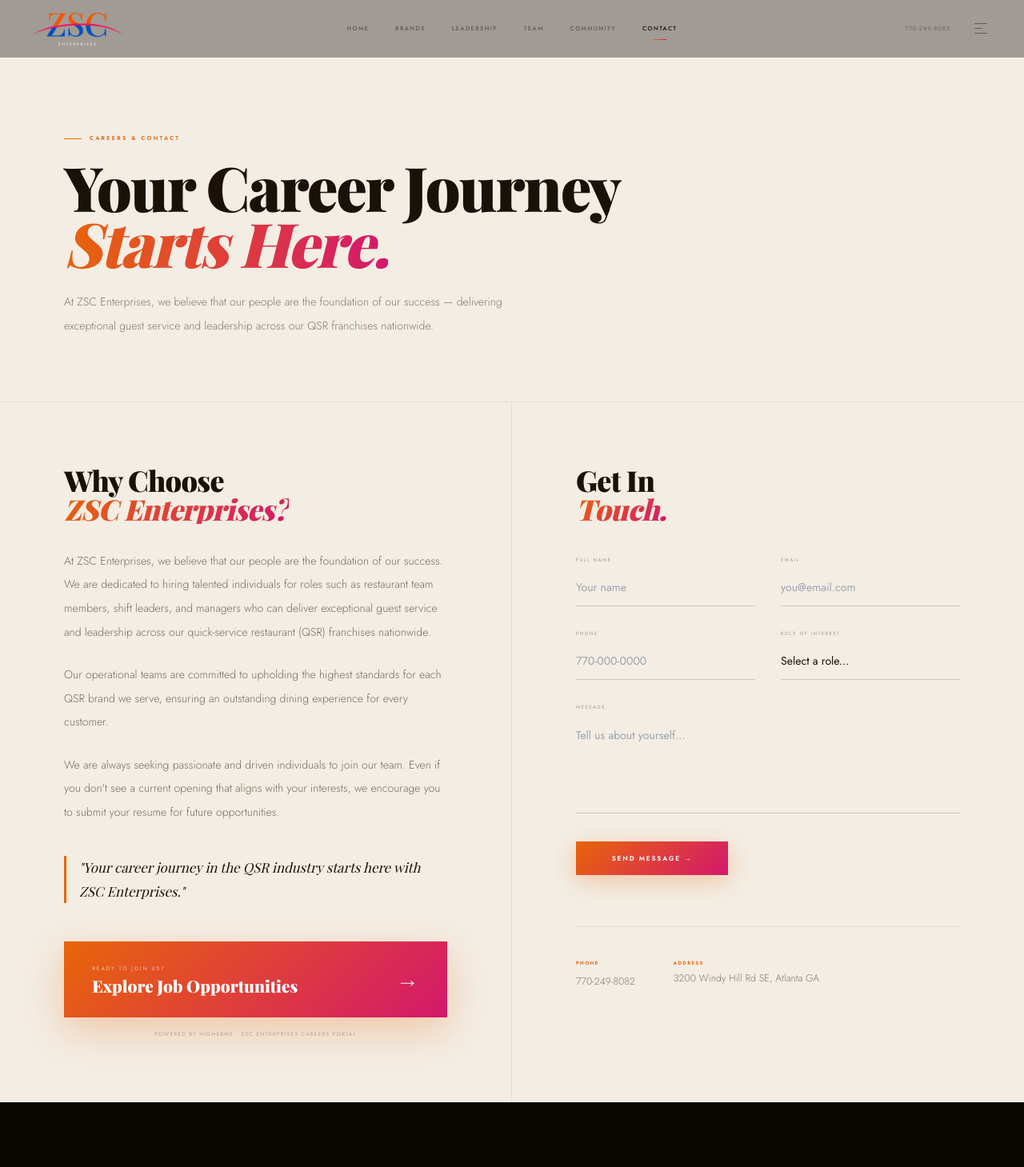
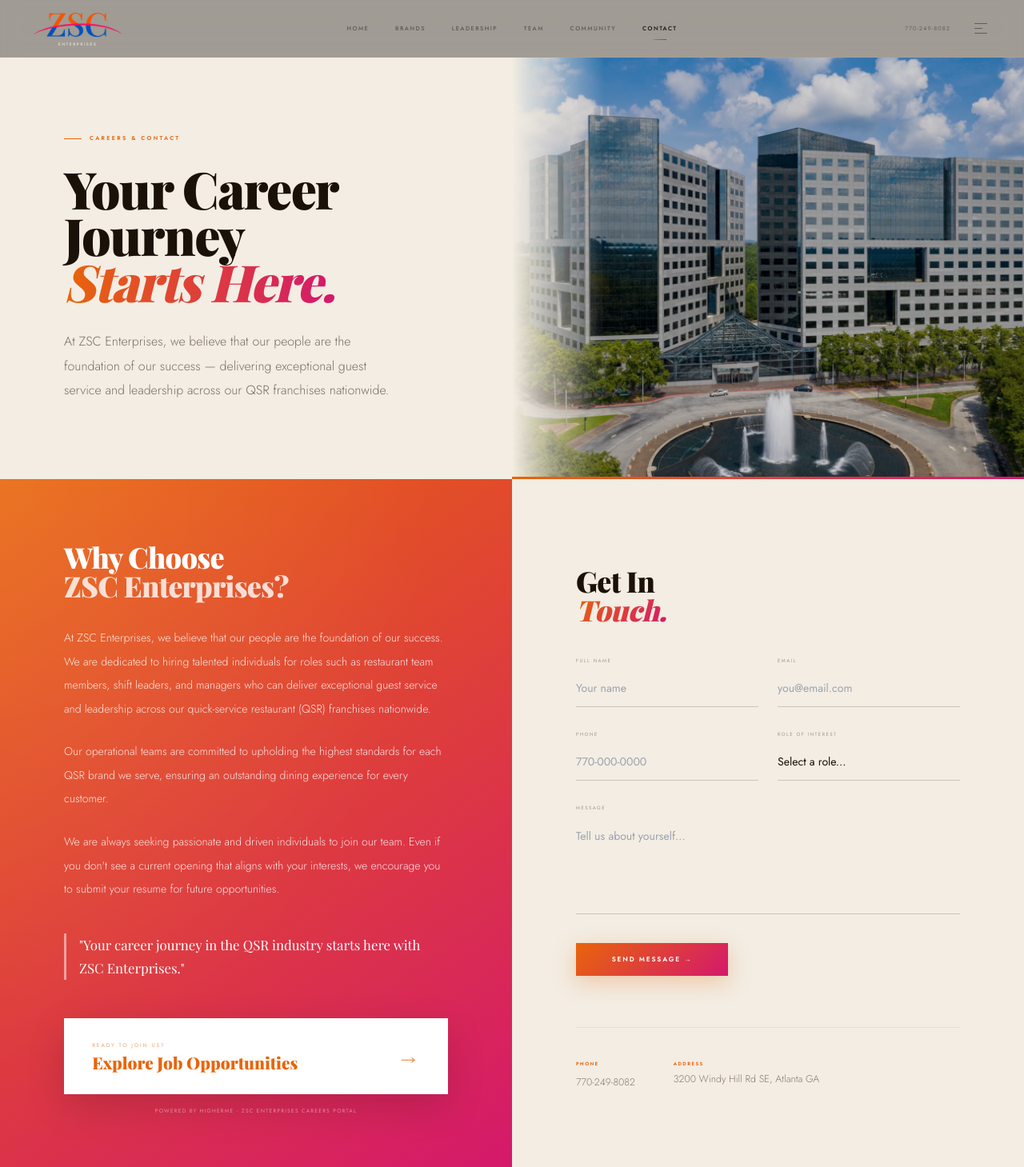
Before and after one commit to Mahendraxprasanna/zsc-enterprises, a React (Vite) app: page /contact in a window 1280 px wide. Shown: the top 1459 px of the page at 80% size. Built offline with nearby package versions, Linux system fonts and the light colour scheme; a web font is replaced by a local one.

Commit message:
fixing some changes

```diff
--- a/src/pages/Brands.jsx
+++ b/src/pages/Brands.jsx
@@ -64,7 +64,7 @@
     tagline: 'Reign Supreme.',
     label: '',
     desc: "Purpose-driven blends made with real fruit and wholesome ingredients — helping Atlanta guests fuel their active lifestyle. ZSC brings the Smoothie King mission to life every single day.",
-    stats: [{ n: '5+', l: 'US Locations' }, { n: 'Real', l: 'Fruit Only' }, { n: 'Freshly', l: 'Blended' }],
+    stats: [{ n: '5+', l: 'Locations' }, { n: 'Real', l: 'Fruit Only' }, { n: 'Freshly', l: 'Blended' }],
 
     // ── SMOOTHIE KING — Bold red #E31B23 + Deep crimson #B5121B ──────
     bg: `linear-gradient(145deg,
@@ -153,7 +153,7 @@
   tagline: 'Freaky Fast. Freaky Fresh.',
   label: '',
   desc: "ZSC Enterprises brings the Jimmy John's experience to the our Guests — delivering gourmet sandwiches with the same uncompromising speed and freshness the brand is known for. Fresh-baked bread daily, hand-sliced meats, and sandwiches made to order every time.",
-  stats: [{ n: 'Gourmet', l: 'Sandwiches' }, { n: 'Jimmy.', l: 'It Up' }, { n: 'Freaky', l: 'Fast' }],
+  stats: [{ n: 'Gourmet', l: 'Sandwiches' }, { n: 'Jimmy', l: 'It Up' }, { n: 'Freaky', l: 'Fast' }],
 
   bg: `linear-gradient(145deg,
     #0f0000 0%,
--- a/src/pages/Contact.jsx
+++ b/src/pages/Contact.jsx
@@ -1,33 +1,14 @@
 import { motion } from 'framer-motion'
 import { useState } from 'react'
 import Footer from '../components/Footer'
-
-const ROLES = [
-  'Restaurant Team Member',
-  'Shift Leader',
-  'Restaurant Manager',
-  'Above Restaurant Leader',
-  'Other / General Inquiry',
-]
-
-function Reveal({ children, delay = 0 }) {
-  return (
-    <motion.div
-      initial={{ opacity: 0, y: 24 }}
-      whileInView={{ opacity: 1, y: 0 }}
-      viewport={{ once: true, margin: '-8% 0px' }}
-      transition={{ duration: 0.7, delay, ease: [0.25, 0.46, 0.45, 0.94] }}>
-      {children}
-    </motion.div>
-  )
-}
+import teamImg from '../assets/images/office.jpeg'
 
 export default function Contact() {
-  const [form, setForm] = useState({ name: '', email: '', phone: '', role: '', message: '' })
+  const [formData, setFormData] = useState({ name: '', email: '', phone: '', role: '', message: '' })
   const [submitted, setSubmitted] = useState(false)
 
-  const handle = e => setForm({ ...form, [e.target.name]: e.target.value })
-  const submit = e => { e.preventDefault(); setSubmitted(true) }
+  const handleChange = (e) => setFormData({ ...formData, [e.target.name]: e.target.value })
+  const handleSubmit = (e) => { e.preventDefault(); setSubmitted(true) }
 
   const inputStyle = {
     width: '100%', background: 'transparent',
@@ -40,134 +21,140 @@
 
   return (
     <motion.div initial={{ opacity: 0 }} animate={{ opacity: 1 }} exit={{ opacity: 0 }} transition={{ duration: 0.5 }}
-      style={{ background: '#F3EDE3', paddingTop: 72 }}>
+      style={{ background: '#F3EDE3' }}>
 
       {/* ══ HEADER ══ */}
-      <section style={{ padding: '6rem 5rem 5rem', borderBottom: '0.5px solid rgba(42,30,16,0.08)' }}>
-        <Reveal>
-          <div style={{ display: 'flex', alignItems: 'center', gap: 10, marginBottom: '1.2rem' }}>
+      <section style={{ display: 'grid', gridTemplateColumns: '1fr 1fr', minHeight: '55vh', paddingTop: 72 }}>
+
+        {/* LEFT */}
+        <div style={{ background: '#F3EDE3', padding: '6rem 5rem', display: 'flex', flexDirection: 'column', justifyContent: 'center' }}>
+          <div style={{ display: 'flex', alignItems: 'center', gap: 10, marginBottom: '1.8rem' }}>
             <div style={{ width: 22, height: 1, background: '#E8650A' }} />
             <span style={{ fontSize: '0.44rem', letterSpacing: '0.34em', textTransform: 'uppercase', color: '#E8650A', fontWeight: 700 }}>Careers & Contact</span>
           </div>
-          <h1 className="font-playfair font-black" style={{ fontSize: 'clamp(3rem, 6vw, 5.5rem)', lineHeight: 0.92, color: '#1A1208', letterSpacing: '-0.025em', maxWidth: 700, marginBottom: '1.5rem' }}>
+          <h1 className="font-playfair font-black" style={{ fontSize: 'clamp(3rem, 5vw, 5.5rem)', lineHeight: 0.9, color: '#1A1208', letterSpacing: '-0.025em', marginBottom: '2rem' }}>
             Your Career Journey<br />
             <em style={{ fontStyle: 'italic', background: 'linear-gradient(90deg, #E8650A, #D4186C)', WebkitBackgroundClip: 'text', WebkitTextFillColor: 'transparent', backgroundClip: 'text', display: 'inline-block' }}>Starts Here.</em>
           </h1>
-          <p style={{ fontSize: 'clamp(0.88rem, 1.1vw, 1rem)', lineHeight: 2.1, color: 'rgba(42,30,16,0.55)', fontWeight: 300, maxWidth: 600 }}>
+          <p style={{ fontSize: '1rem', lineHeight: 1.9, color: 'rgba(42,30,16,0.6)', fontWeight: 300, maxWidth: 420 }}>
             At ZSC Enterprises, we believe that our people are the foundation of our success — delivering exceptional guest service and leadership across our QSR franchises nationwide.
           </p>
-        </Reveal>
+        </div>
+
+        {/* RIGHT — image */}
+        <div style={{ position: 'relative', overflow: 'hidden' }}>
+          <img src={teamImg} alt="ZSC Team"
+            style={{ width: '100%', height: '100%', objectFit: 'cover', objectPosition: 'center', filter: 'brightness(0.82) saturate(0.9)', display: 'block' }} />
+          <div style={{ position: 'absolute', inset: 0, background: 'linear-gradient(to right, #F3EDE3 0%, transparent 18%)' }} />
+          <div style={{ position: 'absolute', bottom: 0, left: 0, right: 0, height: 3, background: 'linear-gradient(90deg, #E8650A, #D4186C)' }} />
+        </div>
       </section>
 
       {/* ══ WHY + FORM ══ */}
-      <section style={{ display: 'grid', gridTemplateColumns: '1fr 1fr', minHeight: '70vh' }}>
+      <section style={{ display: 'grid', gridTemplateColumns: '1fr 1fr', minHeight: '100vh' }}>
 
-        {/* LEFT — Why ZSC */}
-        <div style={{ padding: '5rem', borderRight: '0.5px solid rgba(42,30,16,0.08)' }}>
-          <Reveal>
-            <h2 className="font-playfair font-black" style={{ fontSize: 'clamp(1.8rem, 2.8vw, 2.6rem)', lineHeight: 1.0, color: '#1A1208', marginBottom: '2rem', letterSpacing: '-0.02em' }}>
+        {/* LEFT — gradient */}
+        <div style={{ background: 'linear-gradient(145deg, #E8650A 0%, #D4186C 100%)', padding: '5rem', display: 'flex', flexDirection: 'column', justifyContent: 'center', position: 'relative', overflow: 'hidden' }}>
+          <div style={{ position: 'absolute', inset: 0, background: 'radial-gradient(ellipse at top left, rgba(255,255,255,0.1) 0%, transparent 60%)', pointerEvents: 'none' }} />
+
+          <h2 className="font-playfair font-black" style={{ fontSize: 'clamp(1.8rem, 2.8vw, 2.6rem)', lineHeight: 1.0, color: '#fff', marginBottom: '2rem', letterSpacing: '-0.02em', position: 'relative', zIndex: 1 }}>
   Why Choose<br />
-              <em style={{ fontStyle: 'italic', background: 'linear-gradient(135deg, #E8650A, #D4186C)', WebkitBackgroundClip: 'text', WebkitTextFillColor: 'transparent', backgroundClip: 'text', display: 'inline-block' }}>ZSC Enterprises?</em>
+  <span style={{ fontStyle: 'normal', color: 'rgba(255,255,255,0.8)' }}>ZSC Enterprises?</span>
 </h2>
-          </Reveal>
 
-          <Reveal delay={0.1}>
-            <p style={{ fontSize: '0.88rem', lineHeight: 2.1, color: 'rgba(42,30,16,0.62)', fontWeight: 300, marginBottom: '1.5rem' }}>
+          <div style={{ position: 'relative', zIndex: 1 }}>
+            <p style={{ fontSize: '0.88rem', lineHeight: 2.1, color: 'rgba(255,255,255,0.85)', fontWeight: 300, marginBottom: '1.5rem' }}>
               At ZSC Enterprises, we believe that our people are the foundation of our success. We are dedicated to hiring talented individuals for roles such as restaurant team members, shift leaders, and managers who can deliver exceptional guest service and leadership across our quick-service restaurant (QSR) franchises nationwide.
             </p>
-            <p style={{ fontSize: '0.88rem', lineHeight: 2.1, color: 'rgba(42,30,16,0.62)', fontWeight: 300, marginBottom: '1.5rem' }}>
+            <p style={{ fontSize: '0.88rem', lineHeight: 2.1, color: 'rgba(255,255,255,0.85)', fontWeight: 300, marginBottom: '1.5rem' }}>
               Our operational teams are committed to upholding the highest standards for each QSR brand we serve, ensuring an outstanding dining experience for every customer.
             </p>
-            <p style={{ fontSize: '0.88rem', lineHeight: 2.1, color: 'rgba(42,30,16,0.62)', fontWeight: 300, marginBottom: '2.5rem' }}>
+            <p style={{ fontSize: '0.88rem', lineHeight: 2.1, color: 'rgba(255,255,255,0.85)', fontWeight: 300, marginBottom: '2.5rem' }}>
               We are always seeking passionate and driven individuals to join our team. Even if you don't see a current opening that aligns with your interests, we encourage you to submit your resume for future opportunities.
             </p>
-            <p className="font-playfair italic" style={{ fontSize: '1.05rem', lineHeight: 1.75, color: '#1A1208', fontWeight: 400, marginBottom: '3rem', paddingLeft: '1rem', borderLeft: '3px solid #E8650A' }}>
+            <p className="font-playfair" style={{ fontSize: '1.05rem', lineHeight: 1.75, color: '#fff', fontWeight: 400, marginBottom: '3rem', paddingLeft: '1rem', borderLeft: '3px solid rgba(255,255,255,0.5)' }}>
               "Your career journey in the QSR industry starts here with ZSC Enterprises."
             </p>
-          </Reveal>
 
-          <Reveal delay={0.2}>
             <a href="https://app.higherme.com/brands/5ffdef1452b26" target="_blank" rel="noreferrer"
               style={{
                 display: 'flex', alignItems: 'center', justifyContent: 'space-between',
-                background: 'linear-gradient(135deg, #E8650A, #D4186C)',
-                color: '#fff', textDecoration: 'none',
-                padding: '1.6rem 2.2rem',
-                boxShadow: '0 16px 48px rgba(232,101,10,0.28)',
+                background: '#fff', color: '#E8650A', textDecoration: 'none',
+                padding: '1.6rem 2.2rem', marginBottom: '1rem',
+                boxShadow: '0 16px 48px rgba(0,0,0,0.15)',
                 transition: 'transform 0.25s, box-shadow 0.25s',
-                marginBottom: '1rem',
               }}
-              onMouseEnter={e => { e.currentTarget.style.transform = 'translateY(-3px)'; e.currentTarget.style.boxShadow = '0 22px 56px rgba(232,101,10,0.42)' }}
-              onMouseLeave={e => { e.currentTarget.style.transform = 'translateY(0)'; e.currentTarget.style.boxShadow = '0 16px 48px rgba(232,101,10,0.28)' }}>
+              onMouseEnter={e => { e.currentTarget.style.transform = 'translateY(-3px)'; e.currentTarget.style.boxShadow = '0 22px 56px rgba(0,0,0,0.25)' }}
+              onMouseLeave={e => { e.currentTarget.style.transform = 'translateY(0)'; e.currentTarget.style.boxShadow = '0 16px 48px rgba(0,0,0,0.15)' }}>
               <div>
-                <div style={{ fontSize: '0.42rem', letterSpacing: '0.28em', textTransform: 'uppercase', color: 'rgba(255,255,255,0.65)', marginBottom: 6 }}>Ready to join us?</div>
+                <div style={{ fontSize: '0.42rem', letterSpacing: '0.28em', textTransform: 'uppercase', color: 'rgba(232,101,10,0.6)', marginBottom: 6 }}>Ready to join us?</div>
                 <div className="font-playfair font-black" style={{ fontSize: '1.3rem', lineHeight: 1 }}>Explore Job Opportunities</div>
               </div>
-              <div style={{ fontSize: '1.8rem', opacity: 0.8 }}>→</div>
+              <div style={{ fontSize: '1.8rem', opacity: 0.7 }}>→</div>
             </a>
-            <div style={{ fontSize: '0.42rem', letterSpacing: '0.18em', textTransform: 'uppercase', color: 'rgba(42,30,16,0.3)', textAlign: 'center' }}>
+            <div style={{ fontSize: '0.42rem', letterSpacing: '0.18em', textTransform: 'uppercase', color: 'rgba(255,255,255,0.45)', textAlign: 'center' }}>
               Powered by HigherMe · ZSC Enterprises Careers Portal
             </div>
-          </Reveal>
+          </div>
         </div>
 
         {/* RIGHT — Form */}
-        <div style={{ padding: '5rem' }}>
-          <Reveal>
+        <div style={{ background: '#F3EDE3', padding: '5rem', display: 'flex', flexDirection: 'column', justifyContent: 'center' }}>
           <h2 className="font-playfair font-black" style={{ fontSize: 'clamp(1.8rem, 2.8vw, 2.6rem)', lineHeight: 1.0, color: '#1A1208', marginBottom: '2.5rem', letterSpacing: '-0.02em' }}>
             Get In<br />
             <em style={{ fontStyle: 'italic', background: 'linear-gradient(135deg, #E8650A, #D4186C)', WebkitBackgroundClip: 'text', WebkitTextFillColor: 'transparent', backgroundClip: 'text', display: 'inline-block' }}>Touch.</em>
           </h2>
-          </Reveal>
 
           {submitted ? (
-            <Reveal>
             <div style={{ padding: '3rem 2rem', textAlign: 'center', border: '0.5px solid rgba(232,101,10,0.25)', background: 'rgba(232,101,10,0.04)' }}>
               <div style={{ fontSize: '2rem', marginBottom: '1rem' }}>✅</div>
               <div className="font-playfair font-bold" style={{ fontSize: '1.2rem', color: '#1A1208', marginBottom: '0.5rem' }}>Message Received!</div>
               <div style={{ fontSize: '0.78rem', color: 'rgba(42,30,16,0.45)', fontWeight: 300 }}>We'll be in touch with you shortly.</div>
             </div>
-            </Reveal>
           ) : (
-            <form onSubmit={submit} style={{ display: 'flex', flexDirection: 'column', gap: '1.8rem' }}>
-              <div style={{ display: 'grid', gridTemplateColumns: '1fr 1fr', gap: '2rem' }}>
+            <form onSubmit={handleSubmit} style={{ display: 'flex', flexDirection: 'column', gap: '1.8rem' }}>
+              <div style={{ display: 'grid', gridTemplateColumns: '1fr 1fr', gap: '1.5rem' }}>
                 <div>
                   <label style={{ display: 'block', fontSize: '0.38rem', letterSpacing: '0.24em', textTransform: 'uppercase', color: 'rgba(42,30,16,0.4)', marginBottom: 8 }}>Full Name</label>
-                  <input name="name" value={form.name} onChange={handle} required placeholder="Your name"
+                  <input name="name" value={formData.name} onChange={handleChange} required placeholder="Your name"
                     style={inputStyle}
                     onFocus={e => e.target.style.borderColor = '#E8650A'}
                     onBlur={e => e.target.style.borderColor = 'rgba(42,30,16,0.2)'} />
                 </div>
                 <div>
                   <label style={{ display: 'block', fontSize: '0.38rem', letterSpacing: '0.24em', textTransform: 'uppercase', color: 'rgba(42,30,16,0.4)', marginBottom: 8 }}>Email</label>
-                  <input name="email" type="email" value={form.email} onChange={handle} required placeholder="you@email.com"
+                  <input name="email" type="email" value={formData.email} onChange={handleChange} required placeholder="you@email.com"
                     style={inputStyle}
                     onFocus={e => e.target.style.borderColor = '#E8650A'}
                     onBlur={e => e.target.style.borderColor = 'rgba(42,30,16,0.2)'} />
                 </div>
               </div>
-              <div style={{ display: 'grid', gridTemplateColumns: '1fr 1fr', gap: '2rem' }}>
+              <div style={{ display: 'grid', gridTemplateColumns: '1fr 1fr', gap: '1.5rem' }}>
                 <div>
                   <label style={{ display: 'block', fontSize: '0.38rem', letterSpacing: '0.24em', textTransform: 'uppercase', color: 'rgba(42,30,16,0.4)', marginBottom: 8 }}>Phone</label>
-                  <input name="phone" value={form.phone} onChange={handle} placeholder="770-000-0000"
+                  <input name="phone" value={formData.phone} onChange={handleChange} placeholder="770-000-0000"
                     style={inputStyle}
                     onFocus={e => e.target.style.borderColor = '#E8650A'}
                     onBlur={e => e.target.style.borderColor = 'rgba(42,30,16,0.2)'} />
                 </div>
                 <div>
                   <label style={{ display: 'block', fontSize: '0.38rem', letterSpacing: '0.24em', textTransform: 'uppercase', color: 'rgba(42,30,16,0.4)', marginBottom: 8 }}>Role of Interest</label>
-                  <select name="role" value={form.role} onChange={handle}
+                  <select name="role" value={formData.role} onChange={handleChange}
                     style={{ ...inputStyle, appearance: 'none', cursor: 'pointer' }}
                     onFocus={e => e.target.style.borderColor = '#E8650A'}
                     onBlur={e => e.target.style.borderColor = 'rgba(42,30,16,0.2)'}>
                     <option value="">Select a role...</option>
-                    {ROLES.map(r => <option key={r} value={r}>{r}</option>)}
+                    <option>Restaurant Team Member</option>
+                    <option>Shift Leader</option>
+                    <option>Restaurant Manager</option>
+                    <option>Above Restaurant Leader</option>
+                    <option>Other / General Inquiry</option>
                   </select>
                 </div>
               </div>
               <div>
                 <label style={{ display: 'block', fontSize: '0.38rem', letterSpacing: '0.24em', textTransform: 'uppercase', color: 'rgba(42,30,16,0.4)', marginBottom: 8 }}>Message</label>
-                <textarea name="message" value={form.message} onChange={handle} rows={4} placeholder="Tell us about yourself..."
+                <textarea name="message" value={formData.message} onChange={handleChange} rows={4} placeholder="Tell us about yourself..."
                   style={{ ...inputStyle, resize: 'none', lineHeight: 1.7 }}
                   onFocus={e => e.target.style.borderColor = '#E8650A'}
                   onBlur={e => e.target.style.borderColor = 'rgba(42,30,16,0.2)'} />
@@ -181,7 +168,6 @@
             </form>
           )}
 
-          {/* Contact info */}
           <div style={{ display: 'flex', gap: '3rem', marginTop: '4rem', paddingTop: '2.5rem', borderTop: '0.5px solid rgba(42,30,16,0.08)' }}>
             {[
               { label: 'Phone',   value: '770-249-8082', href: 'tel:7702498082' },
@@ -189,11 +175,10 @@
             ].map(item => (
               <div key={item.label}>
                 <div style={{ fontSize: '0.38rem', letterSpacing: '0.24em', textTransform: 'uppercase', color: '#E8650A', fontWeight: 700, marginBottom: 6 }}>{item.label}</div>
-                {item.href ? (
-                  <a href={item.href} style={{ fontSize: '0.78rem', color: 'rgba(42,30,16,0.55)', textDecoration: 'none', fontWeight: 300 }}>{item.value}</a>
-                ) : (
-                  <div style={{ fontSize: '0.78rem', color: 'rgba(42,30,16,0.55)', fontWeight: 300 }}>{item.value}</div>
-                )}
+                {item.href
+                  ? <a href={item.href} style={{ fontSize: '0.78rem', color: 'rgba(42,30,16,0.55)', textDecoration: 'none', fontWeight: 300 }}>{item.value}</a>
+                  : <div style={{ fontSize: '0.78rem', color: 'rgba(42,30,16,0.55)', fontWeight: 300 }}>{item.value}</div>
+                }
               </div>
             ))}
           </div>
```
Also changed, not shown: src/pages/Home.jsx (+54 -19 lines), src/pages/Leadership.jsx (+9 -7 lines), src/pages/Team.jsx (+1 -13 lines), src/assets/images/office.jpeg (added). Lines whose indentation alone changed are shown as unchanged.
